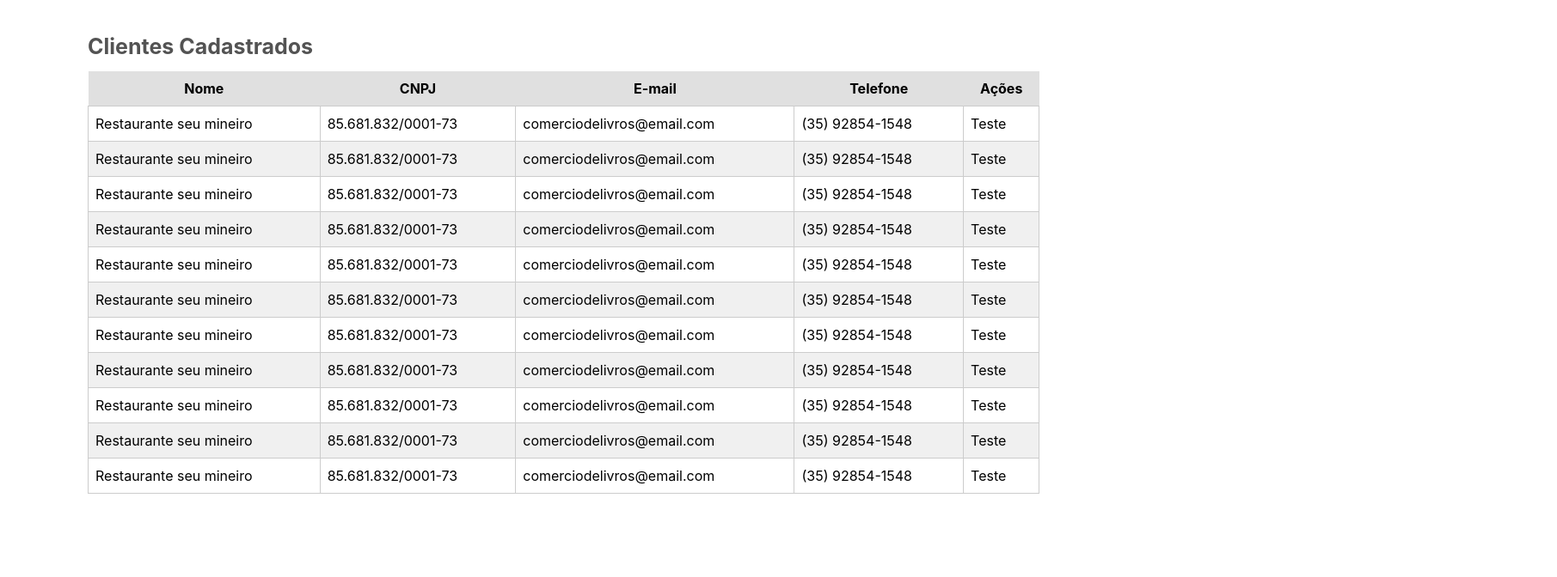
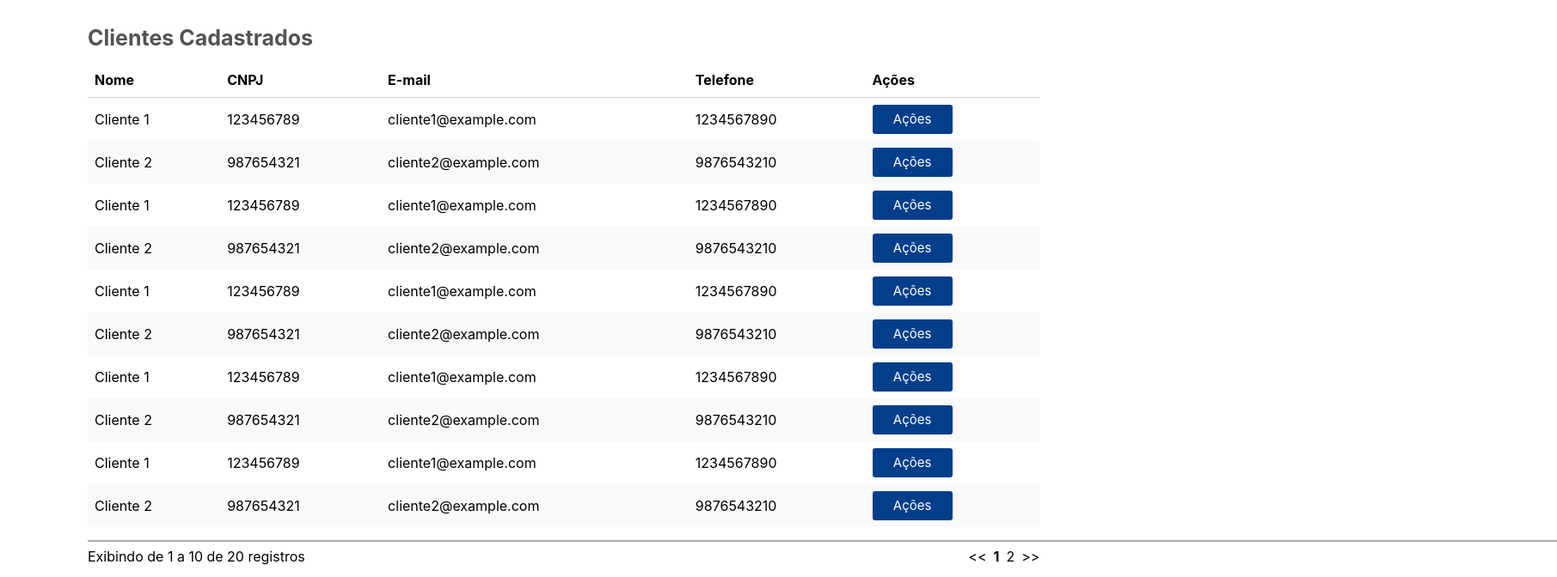
Before and after one commit to gabeporto/youx-challenge, a React (Create React App) app in the folder web/: page / in a window 1280 px wide. Shown: the part 360-1032 px from the top of the page at 86% size, 1811 px wide, since content can reach past the window. Before the commit the page ends 935 px from the top, so only its background shows below. Built offline with nearby package versions, Linux system fonts and the light colour scheme.

Commit message:
feat: add table pagination and actions

```diff
--- a/web/src/components/ClientTable.tsx
+++ b/web/src/components/ClientTable.tsx
@@ -1,3 +1,4 @@
+/* eslint-disable react-hooks/rules-of-hooks */
 import styled from "styled-components";
 import Button from "./Button";
 import Table from "./Table";
@@ -23,7 +24,7 @@ const TableTitle = styled.h1`
     font-size: 25px;
     color: #535353;
     opacity: 1;
-    margin-top: 50px;
+    margin-top: 40px;
     margin-bottom: 10px;
 `;
 
@@ -39,26 +40,162 @@ const SearchInput = styled.input`
 `
 
 const SearchContainer = styled.div`
-  display: flex;
-  align-items: center;
-  margin-top: 43px;
+    display: flex;
+    align-items: center;
+    margin-top: 43px;
 `;
 
 export default function ClientTable() {
-    const headers = ['Nome', 'CNPJ', 'E-mail', 'Telefone', 'Ações'];
-const data = [
-  { nome: 'Restaurante seu mineiro', cnpj: '85.681.832/0001-73', email: 'comerciodelivros@email.com', telefone: '(35) 92854-1548', acoes: 'Teste' },
-  { nome: 'Restaurante seu mineiro', cnpj: '85.681.832/0001-73', email: 'comerciodelivros@email.com', telefone: '(35) 92854-1548', acoes: 'Teste' },
-  { nome: 'Restaurante seu mineiro', cnpj: '85.681.832/0001-73', email: 'comerciodelivros@email.com', telefone: '(35) 92854-1548', acoes: 'Teste' },
-  { nome: 'Restaurante seu mineiro', cnpj: '85.681.832/0001-73', email: 'comerciodelivros@email.com', telefone: '(35) 92854-1548', acoes: 'Teste' },
-  { nome: 'Restaurante seu mineiro', cnpj: '85.681.832/0001-73', email: 'comerciodelivros@email.com', telefone: '(35) 92854-1548', acoes: 'Teste' },
-  { nome: 'Restaurante seu mineiro', cnpj: '85.681.832/0001-73', email: 'comerciodelivros@email.com', telefone: '(35) 92854-1548', acoes: 'Teste' },
-  { nome: 'Restaurante seu mineiro', cnpj: '85.681.832/0001-73', email: 'comerciodelivros@email.com', telefone: '(35) 92854-1548', acoes: 'Teste' },
-  { nome: 'Restaurante seu mineiro', cnpj: '85.681.832/0001-73', email: 'comerciodelivros@email.com', telefone: '(35) 92854-1548', acoes: 'Teste' },
-  { nome: 'Restaurante seu mineiro', cnpj: '85.681.832/0001-73', email: 'comerciodelivros@email.com', telefone: '(35) 92854-1548', acoes: 'Teste' },
-  { nome: 'Restaurante seu mineiro', cnpj: '85.681.832/0001-73', email: 'comerciodelivros@email.com', telefone: '(35) 92854-1548', acoes: 'Teste' },
-  { nome: 'Restaurante seu mineiro', cnpj: '85.681.832/0001-73', email: 'comerciodelivros@email.com', telefone: '(35) 92854-1548', acoes: 'Teste' },
-];
+    const data = [
+        {
+          id: 1,
+          nome: 'Cliente 1',
+          cnpj: '123456789',
+          email: 'cliente1@example.com',
+          telefone: '1234567890',
+        },
+        {
+          id: 2,
+          nome: 'Cliente 2',
+          cnpj: '987654321',
+          email: 'cliente2@example.com',
+          telefone: '9876543210',
+        },
+        {
+            id: 3,
+            nome: 'Cliente 1',
+            cnpj: '123456789',
+            email: 'cliente1@example.com',
+            telefone: '1234567890',
+          },
+          {
+            id: 4,
+            nome: 'Cliente 2',
+            cnpj: '987654321',
+            email: 'cliente2@example.com',
+            telefone: '9876543210',
+          },
+          {
+            id: 5,
+            nome: 'Cliente 1',
+            cnpj: '123456789',
+            email: 'cliente1@example.com',
+            telefone: '1234567890',
+          },
+          {
+            id: 6,
+            nome: 'Cliente 2',
+            cnpj: '987654321',
+            email: 'cliente2@example.com',
+            telefone: '9876543210',
+          },
+          {
+            id: 7,
+            nome: 'Cliente 1',
+            cnpj: '123456789',
+            email: 'cliente1@example.com',
+            telefone: '1234567890',
+          },
+          {
+            id: 8,
+            nome: 'Cliente 2',
+            cnpj: '987654321',
+            email: 'cliente2@example.com',
+            telefone: '9876543210',
+          },
+          {
+            id: 9,
+            nome: 'Cliente 1',
+            cnpj: '123456789',
+            email: 'cliente1@example.com',
+            telefone: '1234567890',
+          },
+          {
+            id: 10,
+            nome: 'Cliente 2',
+            cnpj: '987654321',
+            email: 'cliente2@example.com',
+            telefone: '9876543210',
+          },
+          {
+            id: 11,
+            nome: 'Cliente 1',
+            cnpj: '123456789',
+            email: 'cliente1@example.com',
+            telefone: '1234567890',
+          },
+          {
+            id: 12,
+            nome: 'Cliente 2',
+            cnpj: '987654321',
+            email: 'cliente2@example.com',
+            telefone: '9876543210',
+          },
+          {
+            id: 13,
+            nome: 'Cliente 1',
+            cnpj: '123456789',
+            email: 'cliente1@example.com',
+            telefone: '1234567890',
+          },
+          {
+            id: 14,
+            nome: 'Cliente 2',
+            cnpj: '987654321',
+            email: 'cliente2@example.com',
+            telefone: '9876543210',
+          },
+          {
+            id: 15,
+            nome: 'Cliente 1',
+            cnpj: '123456789',
+            email: 'cliente1@example.com',
+            telefone: '1234567890',
+          },
+          {
+            id: 16,
+            nome: 'Cliente 2',
+            cnpj: '987654321',
+            email: 'cliente2@example.com',
+            telefone: '9876543210',
+          },
+          {
+            id: 17,
+            nome: 'Cliente 1',
+            cnpj: '123456789',
+            email: 'cliente1@example.com',
+            telefone: '1234567890',
+          },
+          {
+            id: 19,
+            nome: 'Cliente 2',
+            cnpj: '987654321',
+            email: 'cliente2@example.com',
+            telefone: '9876543210',
+          },
+          {
+            id: 19,
+            nome: 'Cliente 1',
+            cnpj: '123456789',
+            email: 'cliente1@example.com',
+            telefone: '1234567890',
+          },
+          {
+            id: 20,
+            nome: 'Cliente 2',
+            cnpj: '987654321',
+            email: 'cliente2@example.com',
+            telefone: '9876543210',
+          },
+      ];
+
+      const columns = [
+        { name: "Nome", dataKey: "nome" },
+        { name: "CNPJ", dataKey: "cnpj" },
+        { name: "E-mail", dataKey: "email" },
+        { name: "Telefone", dataKey: "telefone" },
+      ];
+
     return (
         <Container>
             <PageTitle>Lista de Clientes</PageTitle>
@@ -70,7 +207,7 @@ const data = [
             </SearchContainer>
 
             <TableTitle>Clientes Cadastrados</TableTitle>
-            <Table headers={headers} data={data} />
+            <Table columns={columns} data={data} />
         </Container>
     )
 }
--- a/web/src/components/Table.tsx
+++ b/web/src/components/Table.tsx
@@ -1,58 +1,215 @@
-import styled from "styled-components";
+import React, { useState } from 'react';
+import styled from 'styled-components';
 
 const TableContainer = styled.div`
+  margin-bottom: 16px;
   width: 94%;
-  overflow-x: auto;
+
+  th,
+  td {
+    padding: 8px;
+    text-align: left;
+  }
+
+  th {
+    font-weight: bold;
+  }
+
+  tr:last-child td {
+    border-bottom: none;
+  }
 `;
 
-const TableStyled = styled.table`
+
+const StyledTable = styled.table`
   width: 100%;
   border-collapse: collapse;
 `;
 
 const TableHeader = styled.th`
   padding: 8px;
-  background-color: #e0e0e0;
-`;
-
-const TableData = styled.td`
-  padding: 8px;
-  border: 1px solid #ccc;
+  text-align: left;
+  font-weight: bold;
+  border-bottom: 1px solid #ccc;
 `;
 
 const TableRow = styled.tr`
+    height: 50px;
   &:nth-child(even) {
-    background-color: #f0f0f0;
+    background-color: #f9f9f9;
   }
 `;
 
-interface TableProps {
-    headers: string[];
-    data: { [key: string]: string | number }[];
+const TableCell = styled.td`
+  padding: 8px;
+`;
+
+const ActionButton = styled.button`
+    width: 93px;
+    height: 34px;
+    font-size: 15px;
+    color: #FFFFFF;
+    background-color: #023E8A;
+    border-radius: 3px;
+    opacity: 1;
+    border: none;
+    cursor: pointer;
+    justify-content: center;
+    transition: opacity 0.3s ease;
+
+    &:hover {
+    opacity: 0.8;
+    }
+`;
+
+const DropdownContainer = styled.div`
+  position: relative;
+`;
+
+const DropdownButton = styled(ActionButton)`
+  display: flex;
+  align-items: center;
+`;
+
+const DropdownList = styled.ul<{ open: boolean }>`
+  position: absolute;
+  top: 100%;
+  left: 0;
+  z-index: 1;
+  display: ${({ open }) => (open ? 'flex' : 'none')};
+  flex-direction: column;
+  padding: 8px;
+  background-color: #fff;
+  border: 1px solid #ccc;
+  box-shadow: 0 2px 4px rgba(0, 0, 0, 0.1);
+  list-style: none;
+`;
+
+const DropdownItem = styled.li`
+  padding: 4px;
+  cursor: pointer;
+
+  &:hover {
+    background-color: #f5f5f5;
+  }
+`;
+
+const TableBorder = styled.div`
+    margin-top: 15px;
+    margin-bottom: 5px;
+    border: 1px solid #AAA;
+    width: 1709px;
+`
+
+interface Column {
+    name: string;
+    dataKey: string;
   }
 
-export default function Table(props : TableProps) {
+interface TableProps {
+    columns: Column[];
+    data: {
+    id: number;
+    nome: string;
+    cnpj: string;
+    email: string;
+    telefone: string;
+    }[];
+}
+
+const Table: React.FC<TableProps> = ({ columns, data }) => {
+  const [currentPage, setCurrentPage] = useState(1);
+  const [openDropdownId, setOpenDropdownId] = useState<number | null>(null);
+  const itemsPerPage = 10;
+
+  const totalPages = Math.ceil(data.length / itemsPerPage);
+
+  const indexOfLastItem = currentPage * itemsPerPage;
+  const indexOfFirstItem = indexOfLastItem - itemsPerPage;
+  const currentItems = data.slice(indexOfFirstItem, indexOfLastItem);
+
+  const handlePageChange = (pageNumber: number) => {
+    setCurrentPage(pageNumber);
+  };
+
+  const renderActionsDropdown = (itemId: number) => {
+    setOpenDropdownId(itemId === openDropdownId ? null : itemId);
+  };
+
+  const handleEdit = (id: number) => {
+    console.log(`Editar item com ID ${id}`);
+  };
+
+  const handleDelete = (id: number) => {
+    console.log(`Deletar item com ID ${id}`);
+  };
+
   return (
     <TableContainer>
-          <TableStyled>
+      <StyledTable>
         <thead>
           <tr>
-                {props.headers.map((header, index) => (
-                  <TableHeader key={index}>{header}</TableHeader>
+            {columns.map((column) => (
+                <TableHeader key={column.dataKey}>{column.name}</TableHeader>
              ))}
+            <TableHeader>Ações</TableHeader>
+
+          {/* Restante do código... */}
           </tr>
         </thead>
         <tbody>
-              {props.data.map((row, rowIndex) => (
-                <TableRow key={rowIndex}>
-                  {Object.values(row).map((value, columnIndex) => (
-                    <TableData key={columnIndex}>{value}</TableData>
-                  ))}
+          {currentItems.map((item) => (
+            <TableRow key={item.id}>
+              <TableCell>{item.nome}</TableCell>
+              <TableCell>{item.cnpj}</TableCell>
+              <TableCell>{item.email}</TableCell>
+              <TableCell>{item.telefone}</TableCell>
+              <TableCell>
+                <DropdownContainer>
+                  <DropdownButton onClick={() => renderActionsDropdown(item.id)}>
+                    Ações
+                  </DropdownButton>
+                  <DropdownList open={openDropdownId === item.id}>
+                    <DropdownItem onClick={() => handleEdit(item.id)}>Editar</DropdownItem>
+                    <DropdownItem onClick={() => handleDelete(item.id)}>Deletar</DropdownItem>
+                  </DropdownList>
+                </DropdownContainer>
+              </TableCell>
             </TableRow>
           ))}
         </tbody>
-          </TableStyled>
+      </StyledTable>
+
+      <TableBorder/>
+
+      <div className="flex justify-between">
+
+        <div>
+            Exibindo de {indexOfFirstItem + 1} a {Math.min(indexOfLastItem, data.length)} de {data.length} registros
+        </div>
+
+        <div>
+            <button className="mr-2" disabled={currentPage === 1} onClick={() => handlePageChange(currentPage - 1)}>
+            {'<<'}
+            </button>
+            {Array.from({ length: totalPages }).map((_, index) => (
+            <button
+                className="mr-2"
+                key={index + 1}
+                onClick={() => handlePageChange(index + 1)}
+                style={{ fontWeight: index + 1 === currentPage ? 'bold' : 'normal' }}
+            >
+                {index + 1}
+            </button>
+            ))}
+            <button disabled={currentPage === totalPages} onClick={() => handlePageChange(currentPage + 1)}>
+            {'>>'}
+            </button>
+        </div>
+
+      </div>
     </TableContainer>
   );
+};
 
-}
+export default Table;
```
Lines whose indentation alone changed are shown as unchanged.
